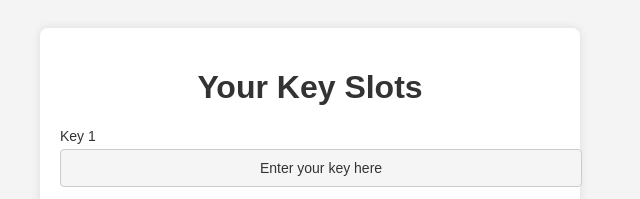
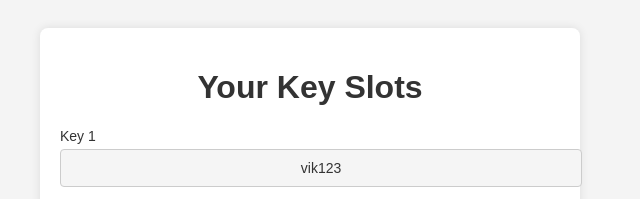
Before and after one commit to kukilover99/key-system, a plain HTML site: page index.html in a window 1280 px wide. Shown: the top 199 px of the page, 330-970 px from the left. Drawn offline with Linux system fonts and the light colour scheme.

Commit message:
index.html

```diff
--- a/index.html
+++ b/index.html
@@ -47,7 +47,7 @@
 <body>
     <div class="container">
         <h1>Your Key Slots</h1>
-        <div class="input-field"><label for="key1">Key 1</label><input type="text" id="key1" value="Enter your key here" readonly></div>
+        <div class="input-field"><label for="key1">Key 1</label><input type="text" id="key1" value="vik123" readonly></div>
         <div class="input-field"><label for="key2">Key 2</label><input type="text" id="key2" value="Enter your key here" readonly></div>
         <div class="input-field"><label for="key3">Key 3</label><input type="text" id="key3" value="Enter your key here" readonly></div>
         <div class="input-field"><label for="key4">Key 4</label><input type="text" id="key4" value="Enter your key here" readonly></div>
```
